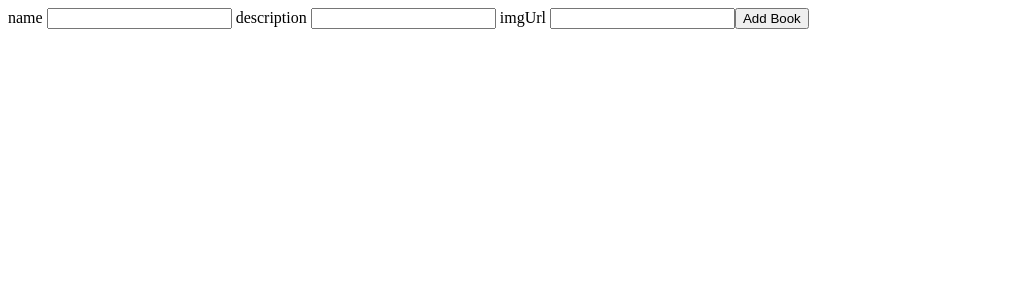
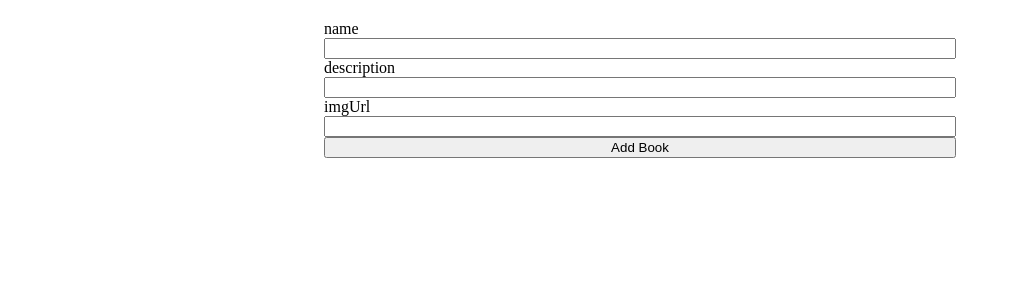
Before and after one commit to ylmgrbzz/Book-API-Routing-API-With-NextJS, a Next.js app in the folder bookapi/: page /add in a window 1280 px wide. Shown: the top 300 px of the page, without its empty margins (0-1011 px from the left). Built offline with nearby package versions, Linux system fonts and the light colour scheme.

Commit message:
addbooks css

```diff
--- a/bookapi/components/AddBook.js
+++ b/bookapi/components/AddBook.js
@@ -1,9 +1,10 @@
 import React from "react";
+import styles from "../styles/Form.module.css"
 
 const AddBook = () => {
   return (
-    <div>
-      <form>
+    <div className={styles.container}   >
+      <form  className={styles.formControl}     >
         <label htmlFor="name"> name</label> <input type="text" name="name" />
         <label htmlFor="description"> description</label>{" "}
         <input type="text" name="description" />
--- /dev/null
+++ b/bookapi/styles/Form.module.css
@@ -0,0 +1,12 @@
+.container {
+  width: 50%;
+  height: 50%;
+  margin: auto;
+  margin-top: 20px;
+}
+
+.formControl {
+  display: flex;
+  flex-direction: column;
+  justify-content: center;
+}
```
